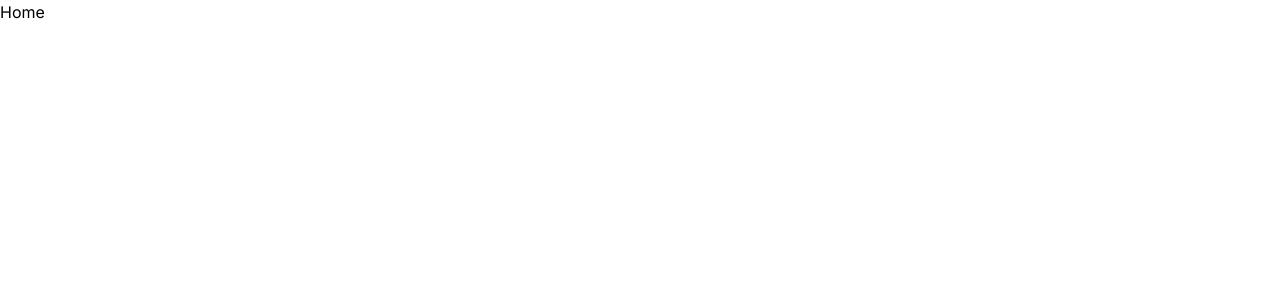
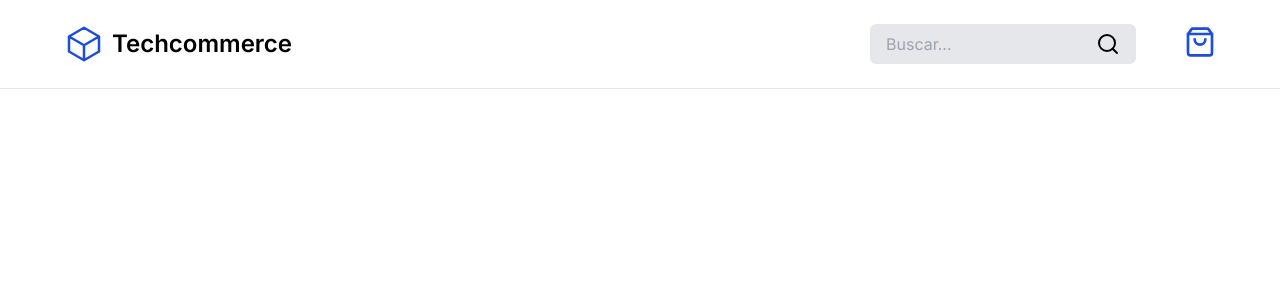
Before and after one commit to coderick137/nextjs-ecommerce, a Next.js app: page / in a window 1280 px wide. Shown: the top 300 px of the page. Built offline with nearby package versions, Linux system fonts and the light colour scheme.

Commit message:
feat: implemente header component

```diff
--- a/src/app/page.tsx
+++ b/src/app/page.tsx
@@ -1,7 +1,9 @@
+import { Header } from '@/components/Header'
+
 export default function Home() {
   return (
     <div>
-      <h1>Home</h1>
+      <Header />
     </div>
   )
 }
--- /dev/null
+++ b/src/components/Header.tsx
@@ -0,0 +1,39 @@
+'use client'
+
+import { useState } from 'react'
+import Image from 'next/image'
+
+import Logo from '../assets/logo.svg'
+import { SearchIcon, ShoppingBagIcon } from 'lucide-react'
+
+import { Input } from './Input'
+
+export function Header() {
+  const [search, setSearch] = useState('')
+  return (
+    <nav className="fixed top-0 left-0 z-20 w-full border-b border-gray-200 bg-white py-6 px-6 sm:px-4">
+      <div className="container mx-auto flex max-w-6xl flex-wrap items-center justify-between">
+        <a className="flex items-center space-x-2" href="/">
+          <Image
+            src={Logo}
+            alt="Techcommerce"
+            className="w-10 h-10 font-semibold text-blue-700"
+          />
+          <span className="text-2xl font-semibold">Techcommerce</span>
+        </a>
+        <div className="mt-2 sm:mt-0 sm:flex md:order-2">
+          <div className="relative">
+            <Input value={search} handleChange={setSearch} />
+            <SearchIcon className="absolute right-4 top-1/2 -translate-y-1/2" />
+          </div>
+          <a
+            href="/"
+            className="ml-4 sm:ml-6 text-blue-700 hover:text-blue-800 transition-colors duration-200"
+          >
+            <ShoppingBagIcon className="mt-0.5 ml-4 sm:ml-6 w-8 h-8" />
+          </a>
+        </div>
+      </div>
+    </nav>
+  )
+}
--- /dev/null
+++ b/src/components/Input.tsx
@@ -0,0 +1,20 @@
+import { Fragment, InputHTMLAttributes } from 'react'
+
+interface InputProps extends InputHTMLAttributes<HTMLInputElement> {
+  value: string
+  handleChange: (value: string) => void
+}
+
+export function Input({ value, handleChange, ...rest }: InputProps) {
+  return (
+    <Fragment>
+      <input
+        className="w-full px-4 py-2 rounded-md bg-gray-200"
+        type="text"
+        placeholder="Buscar..."
+        onChange={(e) => handleChange(e.target.value)}
+        {...rest}
+      />
+    </Fragment>
+  )
+}
```
Also changed, not shown: src/assets/logo.svg (added).
